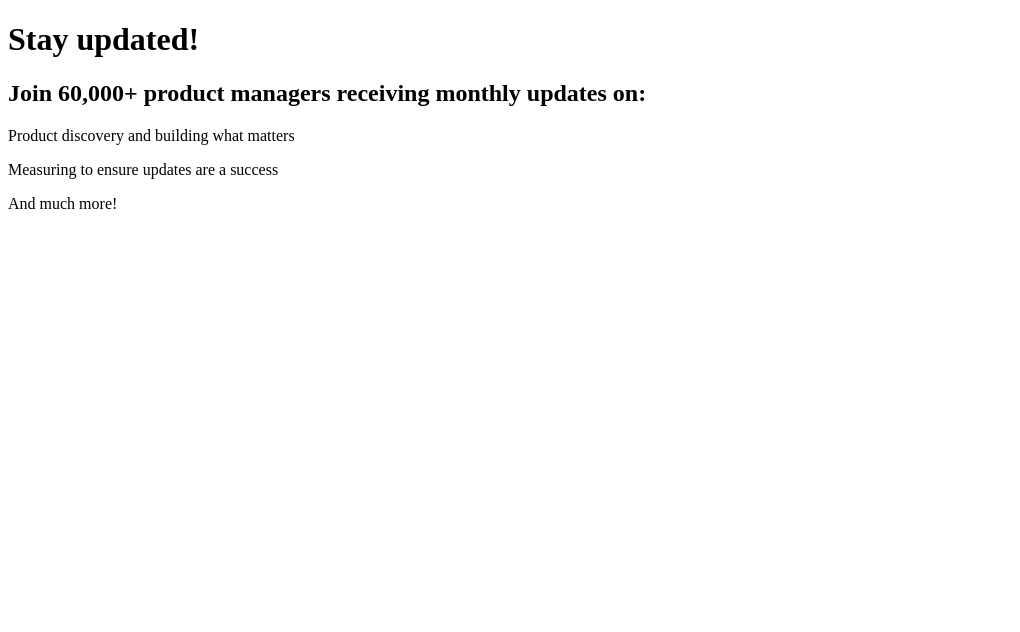
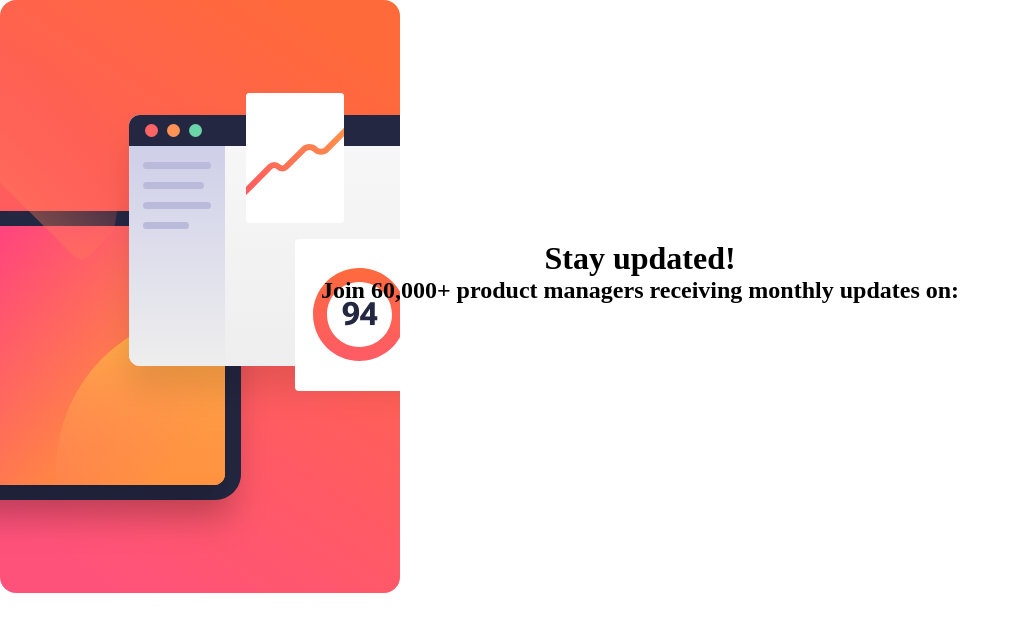
Before and after one commit to prophesierc/newsletter-sign-up-with-success-message-main, a Vue app in the folder app/: page / in a window 1280 px wide. Shown: the top 632 px of the page, without its empty margins (0-1020 px from the left). Built offline with nearby package versions, Linux system fonts and the light colour scheme.

Commit message:
update 4 files and delete 2 files

```diff
--- a/app/index.html
+++ b/app/index.html
@@ -2,7 +2,11 @@
 <html lang="en">
 <head>
     <meta charset="UTF-8">
+    <link rel="preconnect" href="https://fonts.googleapis.com">
+    <link rel="preconnect" href="https://fonts.gstatic.com" crossorigin>
+    <link href="https://fonts.googleapis.com/css2?family=Roboto:ital,wght@0,100;0,300;0,400;0,500;0,700;0,900;1,100;1,300;1,400;1,500;1,700;1,900&display=swap" rel="stylesheet">
     <link rel="icon" type="image/png" sizes="32x32" href="@/assets/images/favicon-32x32.png">
+    <link rel="stylesheet" href="/src/global.css">
     <meta name="viewport" content="width=device-width, initial-scale=1.0">
     <title>Newsletter</title>
 </head>
--- a/app/src/App.vue
+++ b/app/src/App.vue
@@ -1,7 +1,23 @@
 <template>
-  <h1>Stay updated!</h1>
-  <h2>Join 60,000+ product managers receiving monthly updates on:</h2>
-  <p>Product discovery and building what matters</p>
-  <p>Measuring to ensure updates are a success</p>
-  <p>And much more!</p>
+  <main>
+    <ImageHandler />
+    <h1 class="main__title">
+      Stay updated!
+    </h1>
+    <h2 class="main__subtitle">
+      Join 60,000+ product managers receiving monthly updates on:
+    </h2>
+  </main>
 </template>
+
+<script>
+import ImageHandler from './components/ImageHandler.vue';
+
+export default
+{
+  components:
+  {
+    ImageHandler
+  }
+}
+</script>
--- a/app/src/components/BulletCheckMarkIcons.vue
+++ b/app/src/components/BulletCheckMarkIcons.vue
@@ -1,3 +1,5 @@
-<script>
-  console.log('test')
-</script>
+<template>
+  <p>Product discovery and building what matters</p>
+  <p>Measuring to ensure updates are a success</p>
+  <p>And much more!</p>
+</template>
--- /dev/null
+++ b/app/src/components/ImageHandler.vue
@@ -0,0 +1,33 @@
+<template>
+    <header class="header">
+        <picture class="header__picture">
+            <source media="(max-width: 700px)" srcset="@/assets/images/illustration-sign-up-mobile.svg" >
+            <source media="(min-width: 700px)" srcset="@/assets/images/illustration-sign-up-desktop.svg" >
+            <img src="@/assets/images/illustration-sign-up-mobile.svg" alt="Header Picture">
+        </picture>
+    </header>
+</template>
+
+<script>
+export default {
+  name: 'ImageSelector'
+}
+</script>
+
+<style>
+.header {
+  display: flex;
+  justify-content: center;
+  align-items: center;
+  width: 100%;
+  height: auto;
+}
+
+.header__picture {
+  width: 100%;
+  height: auto;
+  max-height: 30vh;
+  object-fit: cover;
+  border-radius: 0 0 18px 18px;
+}
+</style>
--- a/app/src/components/ImageSelector.vue
+++ /dev/null
@@ -1,8 +0,0 @@
-<script>
-  const imageMapper =
-  {
-    mobileImage: '@/assets/images/illustration-sign-up-mobile.svg',
-    desktopImage: '@/assets/images/illustration-sign-up-desktop.svg'
-  };
-  console.log('test')
-</script>
--- /dev/null
+++ b/app/src/global.css
@@ -0,0 +1,49 @@
+:root{
+  /* Colors */
+
+    /* Primary */
+      --primary-clr-tomato: hsl(4, 100%, 67%);
+
+    /* Neutral */
+      --neutral-clr-Dark-Slate-Grey: hsl(234, 29%, 20%);
+      --neutral-clr-Charcoal-Grey: hsl(235, 18%, 26%);
+      --neutral-clr-Grey: hsl(231, 7%, 60%);
+      --neutral-clr-White: hsl(0, 0%, 100%);
+
+  /* Typography */
+
+    /* Body Copy */
+      --fs-paragraph: 16px;
+
+  /* Font */
+      --ff: "Roboto", sans-serif;
+      --fw-400: 400;
+      --fw-700: 700;
+}
+
+* {
+  box-sizing: border-box;
+  margin: 0;
+  padding: 0;
+}
+
+main{
+  width: 100vw;
+  display: flex;
+  flex-direction: column;
+  justify-content: center;
+  align-items: center;
+}
+
+body{
+  background-color: var(--neutral-clr-White);
+}
+
+.attribution {
+  font-size: 11px;
+  text-align: center;
+}
+
+.attribution a {
+  color: hsl(228, 45%, 44%);
+}
--- a/app/src/main.js
+++ b/app/src/main.js
@@ -1,9 +1,4 @@
 import { createApp } from 'vue'
 import App from '@/App.vue'
-import '@/style.css'
-import imageMapper from '@/components/ImageSelector.vue'
-import '@/components/EmailField.vue'
-import '@/components/SubscribeButton.vue'
-import '@/components/BulletCheckMarkIcons.vue'
 
 createApp(App).mount('#app')
--- a/app/src/style.css
+++ /dev/null
@@ -1,6 +0,0 @@
-:root {
-
-}
-
-.attribution { font-size: 11px; text-align: center; }
-.attribution a { color: hsl(228, 45%, 44%); }
```
Also changed, not shown: 1 other file (tests, documents, lock files or other folders).
